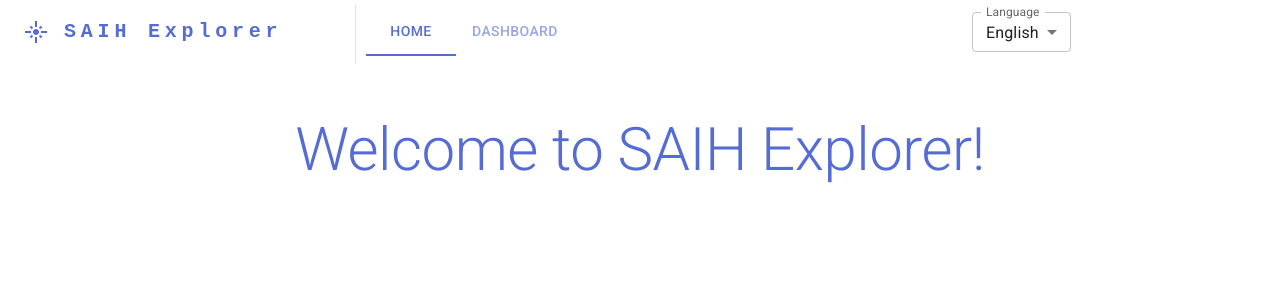
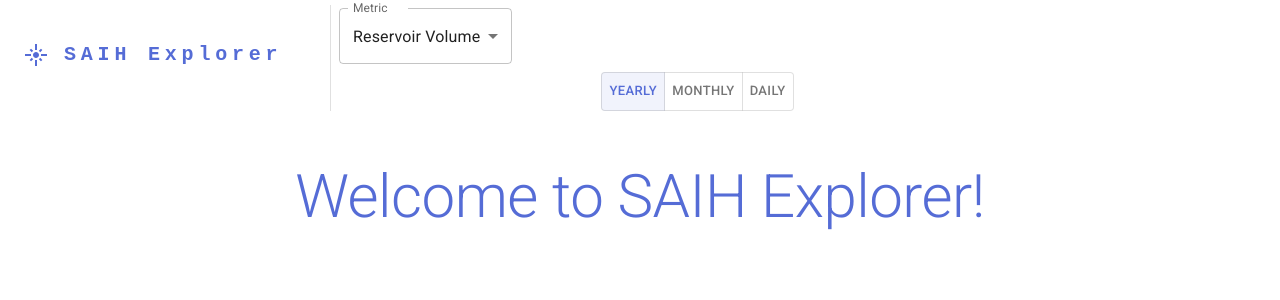
Before and after one commit to borja-munoz/reservoir-analysis, a React (Vite) app in the folder app/: page / in a window 1280 px wide. Shown: the top 300 px of the page. Built offline with nearby package versions, Linux system fonts and the light colour scheme.

Commit message:
Move filters to the header

```diff
--- a/app/src/components/Filters.tsx
+++ b/app/src/components/Filters.tsx
@@ -20,11 +20,11 @@ export default function Filters() {
   };
 
   return (
-    <Grid container sx={{ padding: "20px" }}>
+    <Grid container>
       <Grid item xs={6}>
         <MetricSelector />
       </Grid>
-      <Grid item xs={6}>
+      <Grid item xs={6} mr={2}>
         <Stack direction="row" justifyContent="end">
           <ToggleButtonGroup
             color="primary"
@@ -32,6 +32,7 @@ export default function Filters() {
             exclusive
             onChange={handleTimeStepChange}
             aria-label="Time Step"
+            size="small"
           >
             <ToggleButton value="year">
               <FormattedMessage id="yearly" />
--- a/app/src/components/Header.tsx
+++ b/app/src/components/Header.tsx
@@ -1,26 +1,25 @@
-import { useState } from "react";
-import { useDispatch, useSelector } from "react-redux";
-import { NavLink, useLocation } from 'react-router-dom';
-
-import { AppBar, Container, Divider, Grid, Tab, Tabs, Toolbar } from '@mui/material';
+import { AppBar, Container, Divider, Toolbar, Typography } from '@mui/material';
 import { styled } from '@mui/material/styles';
-import InputLabel from "@mui/material/InputLabel";
-import MenuItem from "@mui/material/MenuItem";
-import Select, { SelectChangeEvent } from "@mui/material/Select";
-import { Box, FormControl, Typography } from "@mui/material";
 import FlareOutlinedIcon from "@mui/icons-material/FlareOutlined";
 
-import { ROUTE_PATHS } from '../routes';
-import { LOCALES } from "../i18n/locales";
-import { FormattedMessage, useIntl } from "react-intl";
-import { RootState } from "../store/store";
-import { setLocale } from "../store/appSlice";
+// import { useState } from "react";
+// import { useDispatch, useSelector } from "react-redux";
+// import InputLabel from "@mui/material/InputLabel";
+// import MenuItem from "@mui/material/MenuItem";
+// import Select, { SelectChangeEvent } from "@mui/material/Select";
+// import { Box, FormControl } from "@mui/material";
+// import { FormattedMessage, useIntl } from "react-intl";
+// import { RootState } from "../store/store";
+// import { setLocale } from "../store/appSlice";
+// import { LOCALES } from "../i18n/locales";
+
+import Filters from "./Filters";
 
 // Languages
-const languages = [
-  { name: "English", code: LOCALES.ENGLISH },
-  { name: "Spanish", code: LOCALES.SPANISH },
-];
+// const languages = [
+//   { name: "English", code: LOCALES.ENGLISH },
+//   { name: "Spanish", code: LOCALES.SPANISH },
+// ];
 
 const StyledAppBar = styled(AppBar)(({ theme }) => ({
   color: theme.palette.primary.main,
@@ -28,64 +27,19 @@ const StyledAppBar = styled(AppBar)(({ theme }) => ({
   boxShadow: 'none'
 }));
 
-const NavTabs = styled(Grid)(({ theme }) => ({
-  flexDirection: 'row',
-  alignContent: 'flex-start',
-  paddingLeft: '10px',
+export default function Header() {
+  // const dispatch = useDispatch();
+  // const locale = useSelector((state: RootState) => state.app.locale);
+  // const [language, setLanguage] = useState(locale);
+  // const intl = useIntl();
 
-  '& .MuiTab-root': {
-    color: theme.palette.primary.main,
-
-    '&:hover': {
-      borderBottomColor: theme.palette.secondary.main,
-    },
-  },
-  '& .MuiTabs-indicator': {
-    backgroundColor: theme.palette.primary.main,
-  },
-}));
-
-const VerticalNavTabs = styled(Grid)(({ theme }) => ({
-  flexDirection: 'column',
-
-  '& .MuiTabs-root': {
-    boxShadow: 'none',
-  },
-  '& .MuiTabs-vertical .MuiTab-root': {
-    justifyContent: 'flex-start',
-    paddingLeft: theme.spacing(2),
-  },
-}));
-
-export default function Header() {
-  const dispatch = useDispatch();
-  const locale = useSelector((state: RootState) => state.app.locale);
-  const [language, setLanguage] = useState(locale);
-  const intl = useIntl();
-  const location = useLocation();
-  const pathname = location.pathname.split('/')[1] || false;
-  const vertical = false;
-
-  const WrapperTabs = ({
-    vertical = false,
-    children,
-  }: {
-    vertical?: boolean;
-    children: React.ReactNode;
-  }) =>
-    vertical ? (
-      <VerticalNavTabs container>{children}</VerticalNavTabs>
-    ) : (
-      <NavTabs container sx={{width: '50%'}}>{children}</NavTabs>
-    );
-
-  const handleChange = (
-    event: SelectChangeEvent<string>,
-    _child: React.ReactNode
-  ) => {
-    setLanguage(event.target.value);
-    dispatch(setLocale(event.target.value));
-  };
+  // const handleChange = (
+  //   event: SelectChangeEvent<string>,
+  //   _child: React.ReactNode
+  // ) => {
+  //   setLanguage(event.target.value);
+  //   dispatch(setLocale(event.target.value));
+  // };
 
   return (
     <StyledAppBar position="static">
@@ -97,7 +51,7 @@ export default function Header() {
             noWrap
             component="span"
             sx={{
-              minWidth: '275px',
+              minWidth: '250px',
               mr: 2,
               display: { xs: 'none', md: 'flex' },
               fontFamily: 'monospace',
@@ -110,27 +64,8 @@ export default function Header() {
             SAIH Explorer
           </Typography>
           <Divider orientation='vertical' flexItem sx={{marginTop: '5px'}} />
-          <WrapperTabs vertical={vertical}>
-            <Tabs
-              value={pathname ? pathname : ''}
-              textColor={vertical ? 'primary' : 'inherit'}
-              orientation={vertical ? 'vertical' : 'horizontal'}
-            >
-              <Tab
-                label={<FormattedMessage id="home" />}
-                value=''
-                component={NavLink as any}
-                to={ROUTE_PATHS.DEFAULT}
-              />
-              <Tab
-                label={<FormattedMessage id="dashboard" />}
-                value='dashboard'
-                component={NavLink as any}
-                to={ROUTE_PATHS.DASHBOARD}
-              />
-            </Tabs>
-          </WrapperTabs>
-          <Box display="flex" justifyContent="flex-end">
+          <Filters />
+          {/* <Box display="flex" justifyContent="flex-end">
             <FormControl size="small">
               <InputLabel id="language-label">
                 <FormattedMessage id="language" />
@@ -148,7 +83,7 @@ export default function Header() {
                 ))}
               </Select>
             </FormControl>
-          </Box>
+          </Box> */}
         </Toolbar>
       </Container>
     </StyledAppBar>
--- a/app/src/pages/Dashboard.tsx
+++ b/app/src/pages/Dashboard.tsx
@@ -8,7 +8,6 @@ import { RootState } from "../store/store";
 import { useMetric, useStations } from "../models/model";
 
 import EntitySelector from "../components/EntitySelector";
-import Filters from "../components/Filters";
 import TableView from "../components/TableView";
 import Chart from "../components/Chart";
 import Map from "../components/Map";
@@ -69,7 +68,6 @@ export default function Dashboard() {
             padding: "20px",
           }}
         >
-          <Filters />
           {measurementData && (
             <Chart
               data={measurementData!}
```
